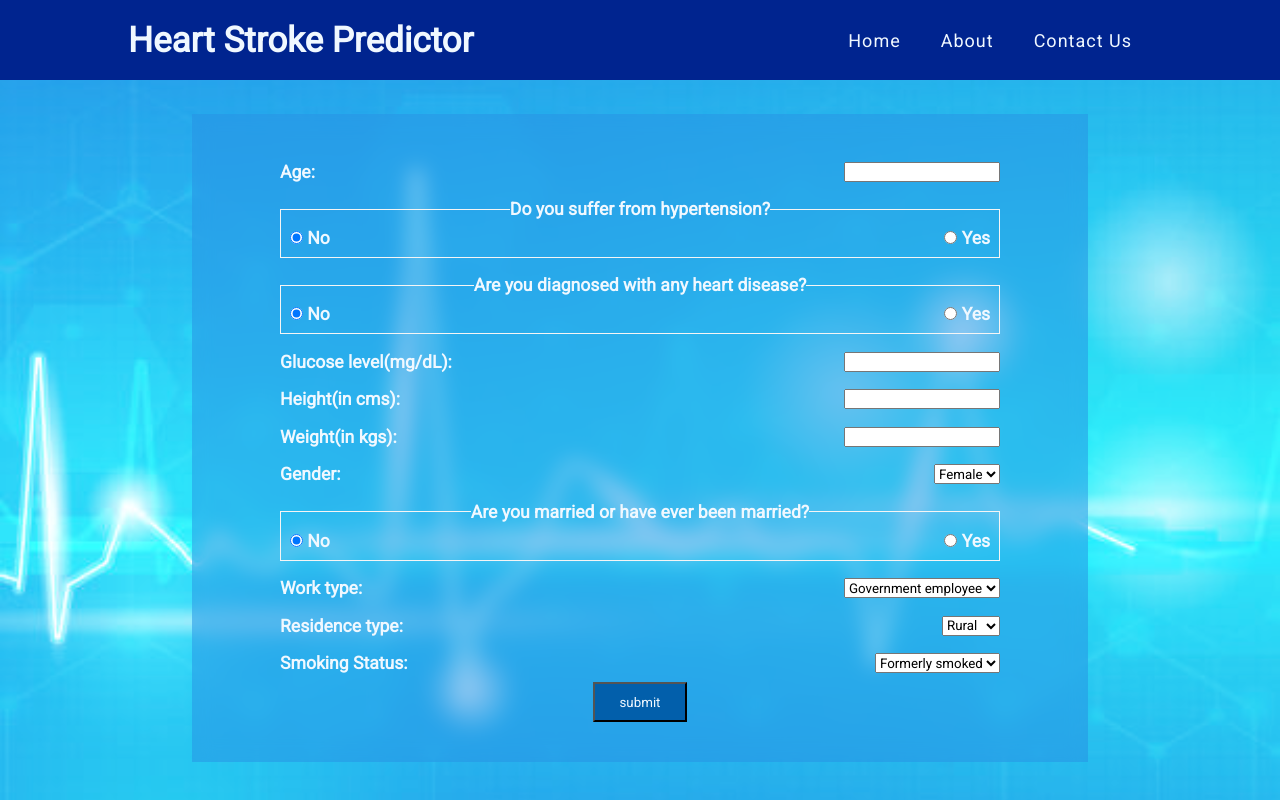
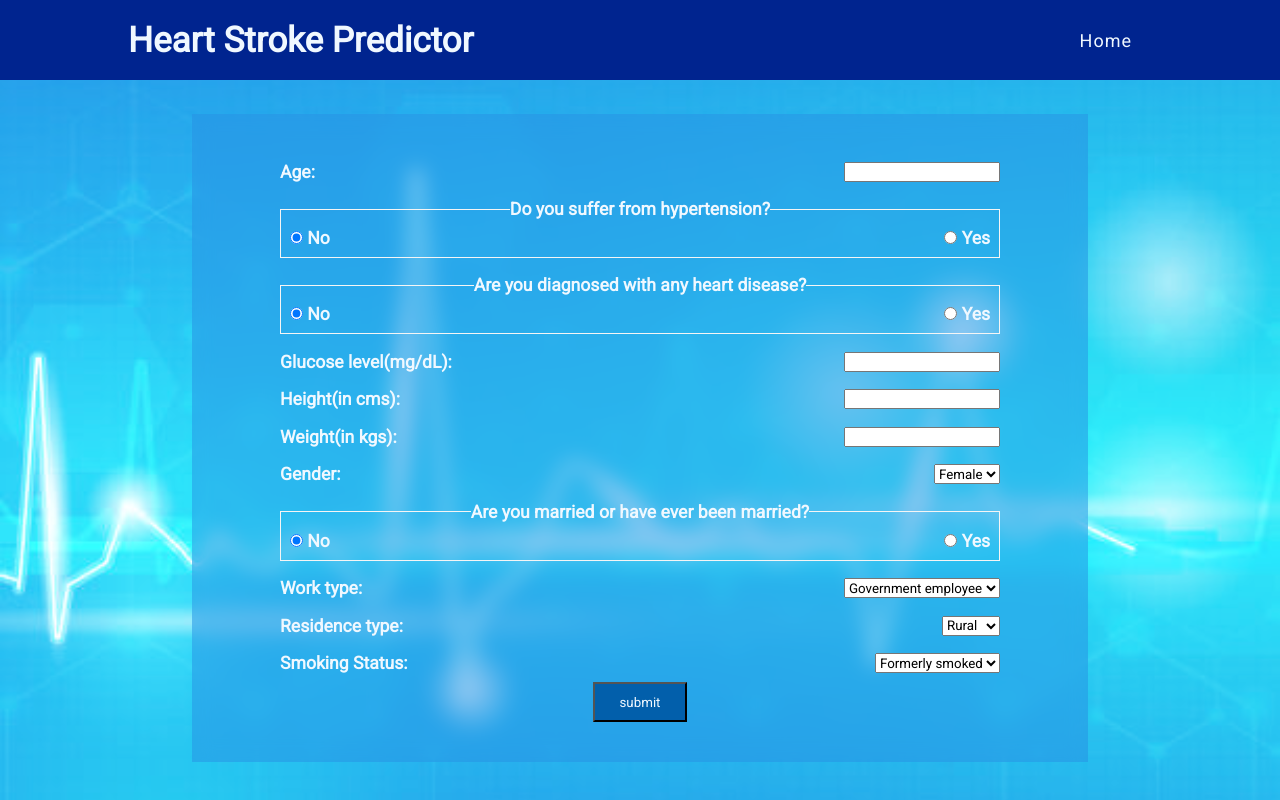
Before and after one commit to tdishant/Heart-Stroke-Predictor, a Flask app: page / in a window 1280 px wide. Run offline with Flask 2, Linux system fonts and the light colour scheme.

Commit message:
minor changes

```diff
--- a/app/templates/index.html
+++ b/app/templates/index.html
@@ -18,8 +18,6 @@
         </div>
         <ul>
            <li><a href="">Home</a></li>
-           <li><a href="">About</a></li>
-           <li><a href="">Contact Us</a></li>
         </ul>
      </nav>
     <div class="main-wrapper">
```
